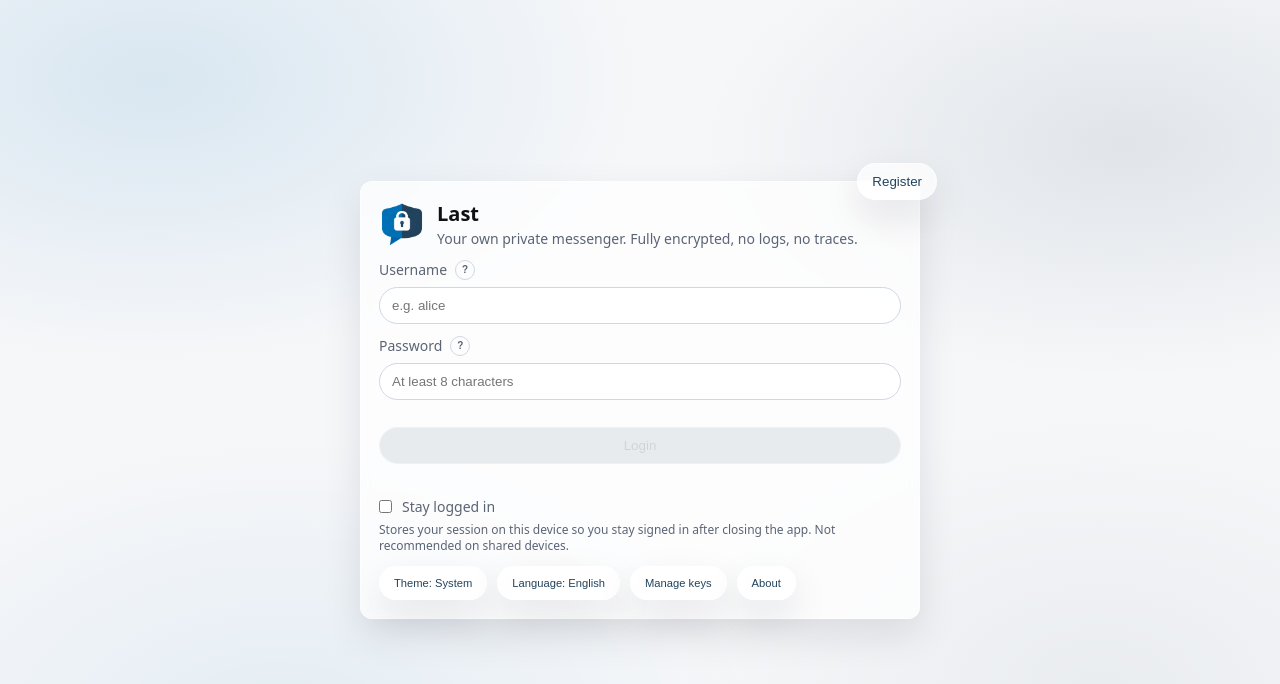
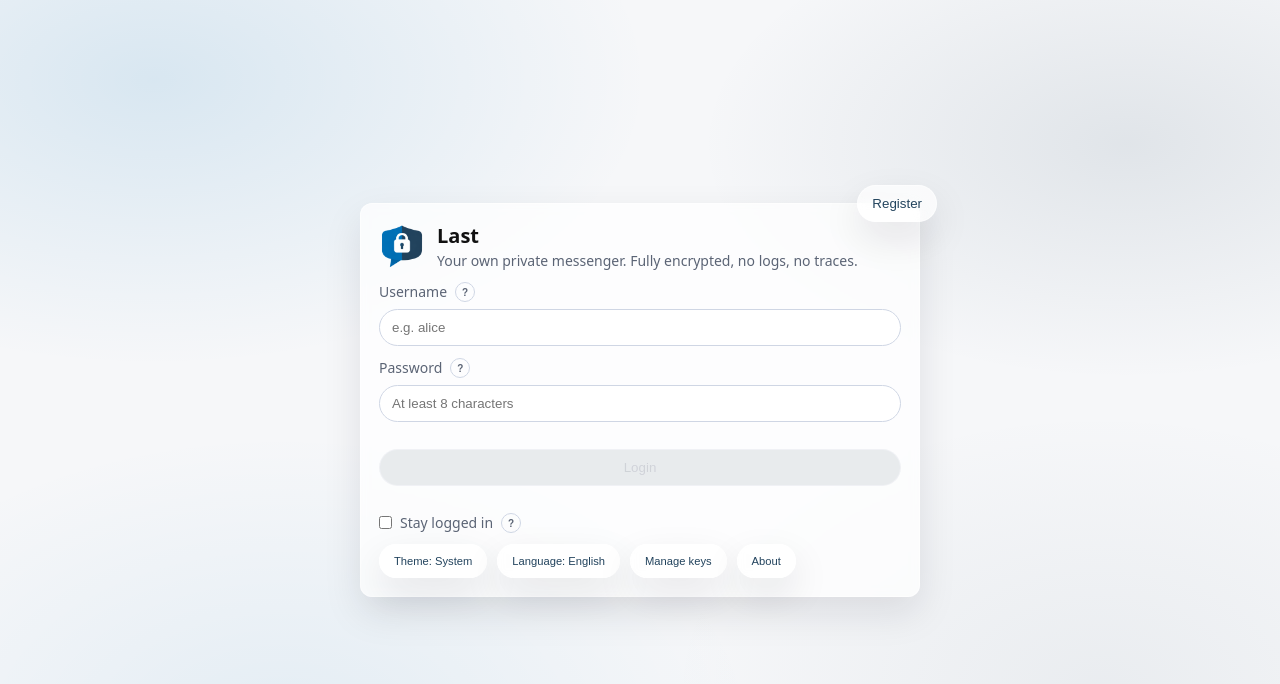
Before and after one commit to Preon1/last3, a Vue app in the folder client/: page / in a window 1280 px wide. Shown: the top 684 px of the page. Built offline with nearby package versions, Linux system fonts and the light colour scheme.

Commit message:
Add help text and aria labels for 'stayLoggedIn' feature in SignedSetupScreen

```diff
--- a/client/src/components/SignedSetupScreen.vue
+++ b/client/src/components/SignedSetupScreen.vue
@@ -49,7 +49,7 @@ const canRegister = computed(() => Boolean(username.value.trim().length >= 1 &&
 const busy = ref(false)
 const err = ref('')
 
-type HelpKey = 'username' | 'password' | 'expirationDays'
+type HelpKey = 'username' | 'password' | 'expirationDays' | 'stayLoggedIn'
 const openHelp = ref<HelpKey | null>(null)
 
 function toggleHelp(key: HelpKey) {
@@ -77,6 +77,7 @@ const helpTitle = computed(() => {
   if (openHelp.value === 'username') return String(t('signed.username'))
   if (openHelp.value === 'password') return String(t('signed.password'))
   if (openHelp.value === 'expirationDays') return String(t('signed.expirationDays'))
+  if (openHelp.value === 'stayLoggedIn') return String(t('signed.stayLoggedIn'))
   return ''
 })
 
@@ -84,6 +85,9 @@ const helpBody = computed(() => {
   if (openHelp.value === 'username') return String(t('signed.help.username'))
   if (openHelp.value === 'password') return String(t('signed.help.password'))
   if (openHelp.value === 'expirationDays') return String(t('signed.help.expirationDays'))
+  if (openHelp.value === 'stayLoggedIn') {
+    return `${String(t('signed.stayLoggedInHelp'))}\n\n${String(t('signed.autoUnlockOnDevice'))}`
+  }
   return ''
 })
 
@@ -341,12 +345,19 @@ function toggleMode() {
         <div v-if="err" class="status" aria-live="polite">{{ err }}</div>
 
         <div class="stay-row">
-          <label class="stay-check">
+          <div class="field-label-row">
             <input tabindex="10" type="checkbox" v-model="stayLoggedInModel" />
-            <span class="muted">{{ t('signed.stayLoggedIn') }}</span>
-          </label>
-          <div class="muted stay-help">{{ t('signed.stayLoggedInHelp') }}</div>
-          <div v-if="stayLoggedInModel" class="muted stay-help">{{ t('signed.autoUnlockOnDevice') }}</div>
+            <span class="field-label">{{ t('signed.stayLoggedIn') }}</span>
+            <button
+              class="help"
+              type="button"
+              :aria-label="String(t('signed.help.stayLoggedInAria'))"
+              @click="toggleHelp('stayLoggedIn')"
+              tabindex="11"
+            >
+              ?
+            </button>
+          </div>
         </div>
 
         <div class="setup-header-actions">
@@ -439,7 +450,6 @@ function toggleMode() {
 }
 
 .stay-row {
-  margin-top: 6px;
   display: grid;
   gap: 6px;
 }
@@ -449,13 +459,6 @@ function toggleMode() {
   margin:0;
 }
 
-.stay-check {
-  display: inline-flex;
-  align-items: center;
-  gap: 10px;
-  user-select: none;
-}
-
 .stay-help {
   font-size: 12px;
   line-height: 1.35;
--- a/client/src/i18n.ts
+++ b/client/src/i18n.ts
@@ -186,6 +186,7 @@ const baseMessages = {
         usernameAria: 'Help: username',
         passwordAria: 'Help: password',
         expirationDaysAria: 'Help: account expiration',
+        stayLoggedInAria: 'Help: stay logged in',
         username:
           'Limitations: 3–64 characters.\nSecurity note: (fill later)\nTip: usernames are case-sensitive on login.',
         password:
@@ -438,6 +439,7 @@ const baseMessages = {
         usernameAria: 'Hulp: gebruikersnaam',
         passwordAria: 'Hulp: wachtwoord',
         expirationDaysAria: 'Hulp: accountverval',
+        stayLoggedInAria: 'Hulp: ingelogd blijven',
         username:
           'Beperkingen: 3–64 tekens.\nBeveiligingsopmerking: (later invullen)\nTip: gebruikersnamen zijn hoofdlettergevoelig bij inloggen.',
         password:
@@ -728,6 +730,7 @@ const baseMessages = {
         usernameAria: "Aide : nom d'utilisateur",
         passwordAria: 'Aide : mot de passe',
         expirationDaysAria: "Aide : expiration du compte",
+        stayLoggedInAria: 'Aide : rester connecté',
         username:
           'Limites : 3–64 caractères.\nNote de sécurité : (à compléter)\nAstuce : les noms d’utilisateur sont sensibles à la casse à la connexion.',
         password:
@@ -1019,6 +1022,7 @@ const baseMessages = {
         usernameAria: 'Hilfe: Benutzername',
         passwordAria: 'Hilfe: Passwort',
         expirationDaysAria: 'Hilfe: Kontoablauf',
+        stayLoggedInAria: 'Hilfe: angemeldet bleiben',
         username:
           'Einschränkungen: 3–64 Zeichen.\nSicherheitshinweis: (später ausfüllen)\nTipp: Benutzernamen sind beim Login case-sensitiv.',
         password:
@@ -1308,6 +1312,7 @@ const baseMessages = {
         usernameAria: 'Справка: имя пользователя',
         passwordAria: 'Справка: пароль',
         expirationDaysAria: 'Справка: срок действия аккаунта',
+        stayLoggedInAria: 'Справка: оставаться в системе',
         username:
           'Ограничения: 3–64 символа.\nПримечание по безопасности: (заполнить позже)\nПодсказка: регистр в имени пользователя важен при входе.',
         password:
```
